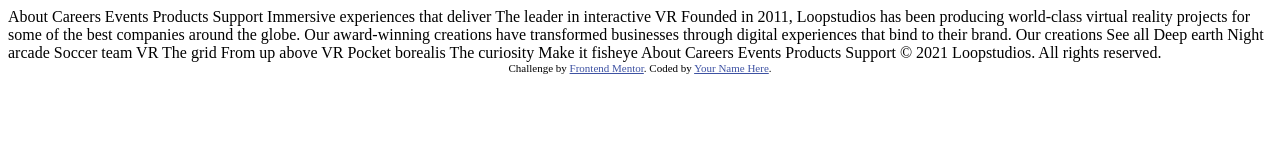
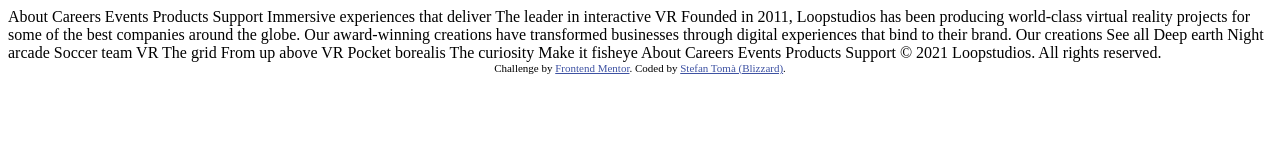
Before and after one commit to Blizzard-fs/loopstudios-landing-page-main, a website: page index.html in a window 1280 px wide. Drawn offline with Linux system fonts and the light colour scheme.

Commit message:
Initializing project

```diff
--- a/index.html
+++ b/index.html
@@ -8,7 +8,6 @@
 
   <title>Frontend Mentor | Loopstudios landing page</title>
 
-  <!-- Feel free to remove these styles or customise in your own stylesheet 👍 -->
   <style>
     .attribution { font-size: 11px; text-align: center; }
     .attribution a { color: hsl(228, 45%, 44%); }
@@ -53,7 +52,7 @@
 
   <div class="attribution">
     Challenge by <a href="https://www.frontendmentor.io?ref=challenge" target="_blank">Frontend Mentor</a>.
-    Coded by <a href="#">Your Name Here</a>.
+    Coded by <a href="#">Stefan Tomà (Blizzard)</a>.
   </div>
 </body>
 </html>
--- a/package.json
+++ b/package.json
@@ -9,7 +9,9 @@
     "sass": "^1.33.0"
   },
   "scripts": {
-    "test": "echo \"Error: no test specified\" && exit 1"
+    "test": "echo \"Error: no test specified\" && exit 1",
+    "dev": "parcel index.html",
+    "build": "parcel build index.html"
   },
   "repository": {
     "type": "git",
```
